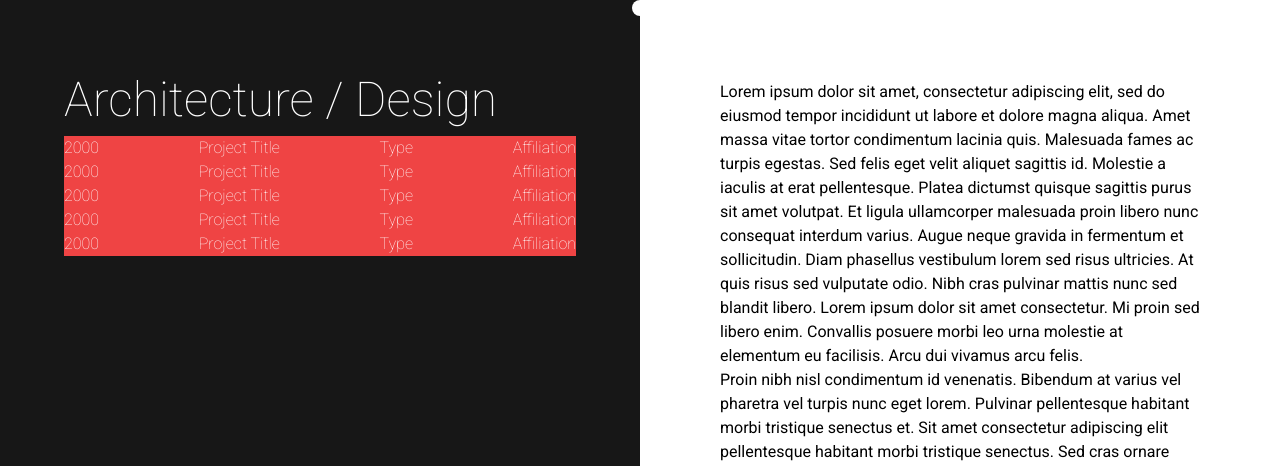
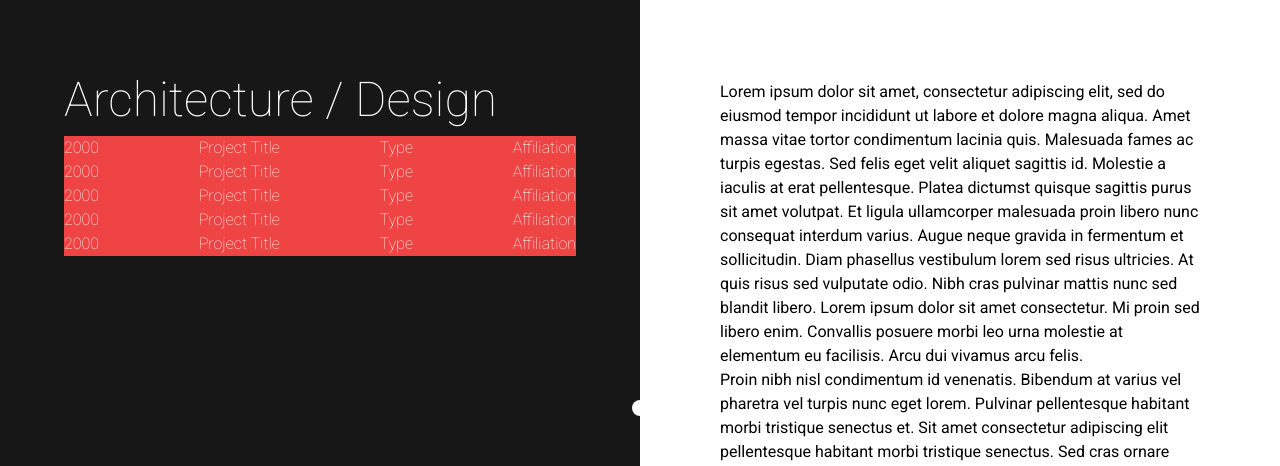
Before and after one commit to Abstractmachina/website_v2, a Next.js app: page /architecture in a window 1280 px wide. Shown: the top 466 px of the page. Built offline with nearby package versions, Linux system fonts and the light colour scheme.

Commit message:
resolved centerdot animation issue. now will only start tracking mouse after page load animation is finished

```diff
--- a/app/architecture/page.tsx
+++ b/app/architecture/page.tsx
@@ -12,29 +12,27 @@ function Architecture() {
 
 	const [scope, animate] = useAnimate();
     const [project, setProject] = useState("none");
+    const [animateDot, setAnimateDot] = useState(false);
+88
+    const [pos, setPos] = useState({x: window.innerWidth/2, y: window.innerHeight/2} as IPosition)
 
-    const [pos, setPos] = useState({x: 0, y: 0} as IPosition)
-    const [x, setX] = useState(0);
-    const [y, setY] = useState(0);
-    const centerX = Math.round(isBrowser ? window.innerWidth / 2 : 0);
-	const centerY = Math.round(isBrowser ? window.innerHeight / 2 : 0);
+    useEffect(() => {
 
-
-
-	useEffect(() => {
 		const initAnim = async () => {
             await Promise.all([
                 animate("#container_projectindex", { width: "50%", padding: "4rem" }, { duration: 1, ease: "easeOut" }),
                 animate("#projects", { x: 0 }, { duration: 1, ease: "easeOut", delay: 1 }),
                 animate("#title_arch", { x: 0 }, { duration: 1, ease: "easeOut", delay: 1 }),
                 animate("#center_circle", { backgroundColor: "#ffffff" }, { duration: 1, ease: "easeOut", delay: 1 })]);
+
+            setAnimateDot(true);
 		};
 
         initAnim();
 	}, []);
 
-    const handleMouse = async (e: React.MouseEvent) => {
-        setPos({x: e.pageX, y: e.pageY})
+    const handleMouse =  (e: React.MouseEvent) => {
+        if (animateDot) setPos({x: e.pageX, y: e.pageY})
     }
 	/**
 	 * fetch project from database with provided id string
@@ -47,7 +45,10 @@ function Architecture() {
             <motion.div
 				id="center_circle"
 				className="fixed w-4 h-4 rounded-full inset-x-0 inset-y-0 mx-auto z-10"
-				style={{backgroundColor: "#000000",}}
+                style={{ backgroundColor: "#000000", }}
+                initial={{
+                    y: window.innerHeight/2
+                }}
                 animate={{y: pos.y}}
                 transition={{ type: "spring" }}
 			></motion.div>
```
